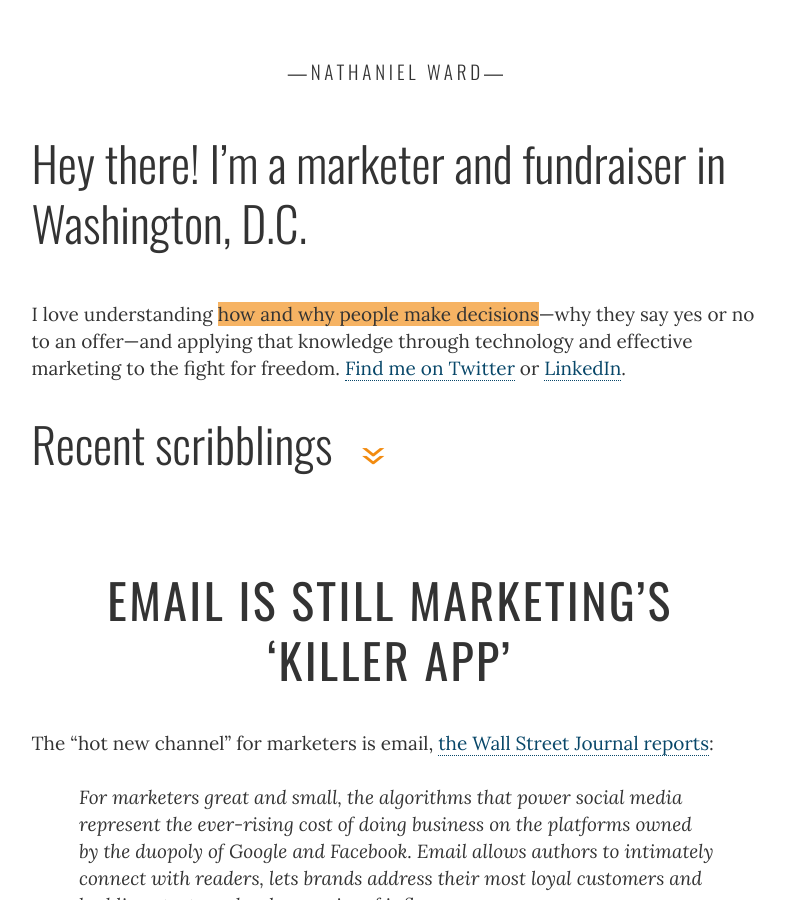
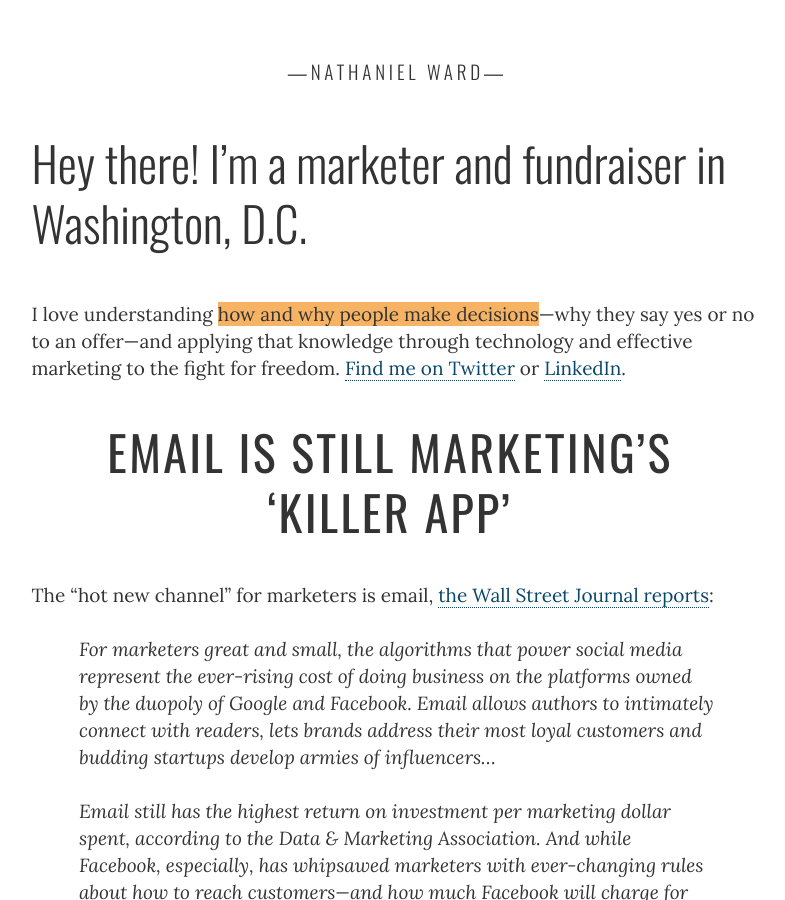
Before and after one commit to nathanielward/nathanielward.github.io, a Jekyll site: the page built from index.html, in a window 1280 px wide and 900 px high. Shown: the whole window, without its empty margins (268-1053 px from the left). Built offline with Jekyll 4.4.1, drawn with Linux system fonts in a browser that asks for light colours; the list of posts is cut into pages by our own code.

Commit message:
Remove "scribblings" headline.

```diff
--- a/index.html
+++ b/index.html
@@ -8,8 +8,6 @@ layout: default
 		{% capture home_content %}{% include home.md %}{% endcapture %}
 		{{ home_content | markdownify }}
 		</section></article>
-
-		<h1 class="recent">Recent scribblings</h1>
 	</div>
 	{% endif %}
 
```
